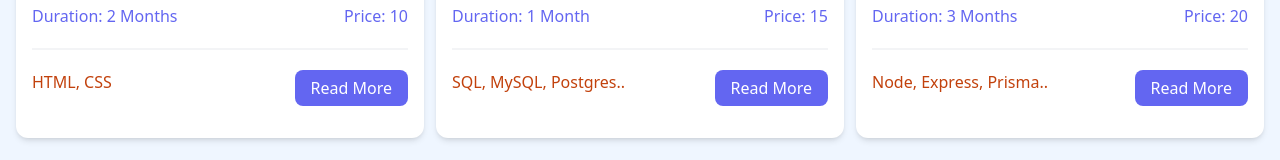
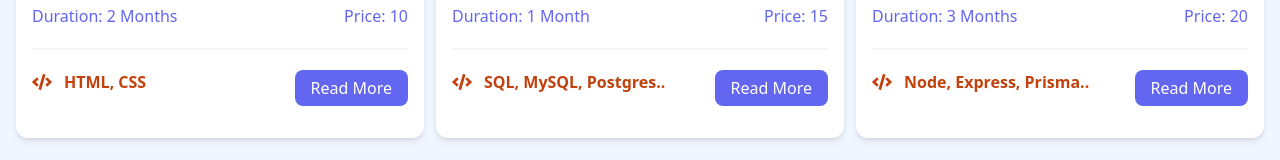
Before and after one commit to korodhsoaqoon/iftiinshe-react-app, a React (Vite) app: page / in a window 1280 px wide. Shown: the part 869-1029 px from the top of the page. Built offline with nearby package versions, Linux system fonts and the light colour scheme.

Commit message:
Add react router dom, created home page component, also created routes

```diff
--- a/package.json
+++ b/package.json
@@ -11,7 +11,9 @@
   },
   "dependencies": {
     "react": "^18.3.1",
-    "react-dom": "^18.3.1"
+    "react-dom": "^18.3.1",
+    "react-icons": "^5.3.0",
+    "react-router-dom": "^6.28.0"
   },
   "devDependencies": {
     "@eslint/js": "^9.13.0",
--- a/src/App.jsx
+++ b/src/App.jsx
@@ -1,17 +1,17 @@
-import logo from "./assets/logo.png";
 import NavBar from "./components/NavBar";
-import Hero from "./components/Hero";
-import HomeCards from "./components/HomeCards";
-import CourseListings from "./components/CourseListings";
-import ViewAllCourses from "./components/ViewAllCourses";
+
+import HomePage from "./pages/HomePage";
+import { BrowserRouter, Routes, Route } from "react-router-dom";
 const App = () => {
   return (
     <div>
       <NavBar />
-      <Hero />
-      <HomeCards />
-      <CourseListings />
-      <ViewAllCourses />
+      <BrowserRouter>
+        <Routes>
+          <Route path="/" element={<HomePage />} />
+          <Route path="/courses" element={<h1>Courses Page</h1>} />
+        </Routes>
+      </BrowserRouter>
     </div>
   );
 };
--- a/src/components/CourseListing.jsx
+++ b/src/components/CourseListing.jsx
@@ -1,4 +1,5 @@
 import { useState } from "react";
+import { FaCode } from "react-icons/fa";
 const CourseListing = ({ course }) => {
   const [showFullDescription, setShowFullDescription] = useState(false);
   let description = course.description;
@@ -27,8 +28,9 @@ const CourseListing = ({ course }) => {
           </div>
           <div className="border border-gray-100 mb-5"></div>
           <div className="flex flex-col lg:flex-row justify-between mb-4">
-            <div className="text-orange-700 mb-3">
-              <i className="fa-solid fa-code"></i> {course.technology}
+            <div className="text-orange-700 mb-3 flex gap-3 items-center">
+              <FaCode className="text-xl " />{" "}
+              <span className="font-semibold">{course.technology}</span>
             </div>
             <a
               className="h-[36px] bg-indigo-500 hover:bg-indigo-600 text-white px-4 py-2 flex items-center justify-center rounded-lg"
--- a/src/components/NavBar.jsx
+++ b/src/components/NavBar.jsx
@@ -19,13 +19,13 @@ const NavBar = () => {
                 <div className="flex space-x-2 items-center">
                   <a
                     className="text-white bg-black hover:bg-gray-900 hover:text-white rounded py-2 px-3"
-                    href="/index.html"
+                    href="/"
                   >
                     Home
                   </a>
                   <a
                     className="text-white hover:bg-gray-900 hover:text-white rounded py-2 px-3"
-                    href="/courses.html"
+                    href="/courses"
                   >
                     Courses
                   </a>
--- /dev/null
+++ b/src/pages/Courses.jsx
@@ -0,0 +1,5 @@
+const Courses = () => {
+  return <div>Courses</div>;
+};
+
+export default Courses;
--- /dev/null
+++ b/src/pages/HomePage.jsx
@@ -0,0 +1,17 @@
+import Hero from "../components/Hero";
+import HomeCards from "../components/HomeCards";
+import CourseListings from "../components/CourseListings";
+import ViewAllCourses from "../components/ViewAllCourses";
+
+const HomePage = () => {
+  return (
+    <>
+      <Hero />
+      <HomeCards />
+      <CourseListings />
+      <ViewAllCourses />
+    </>
+  );
+};
+
+export default HomePage;
```
Also changed, not shown: 1 other file (tests, documents, lock files or other folders).
